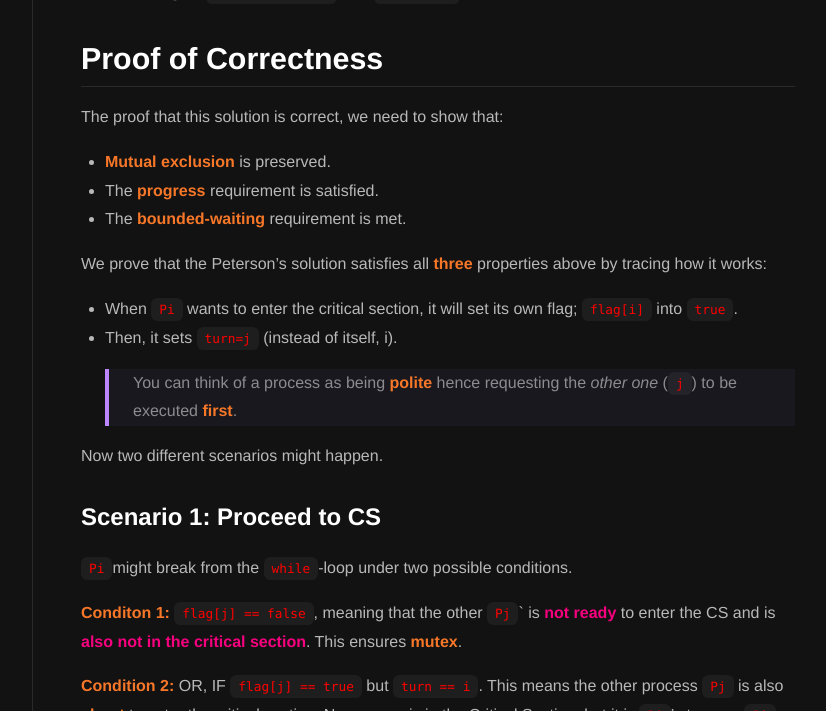
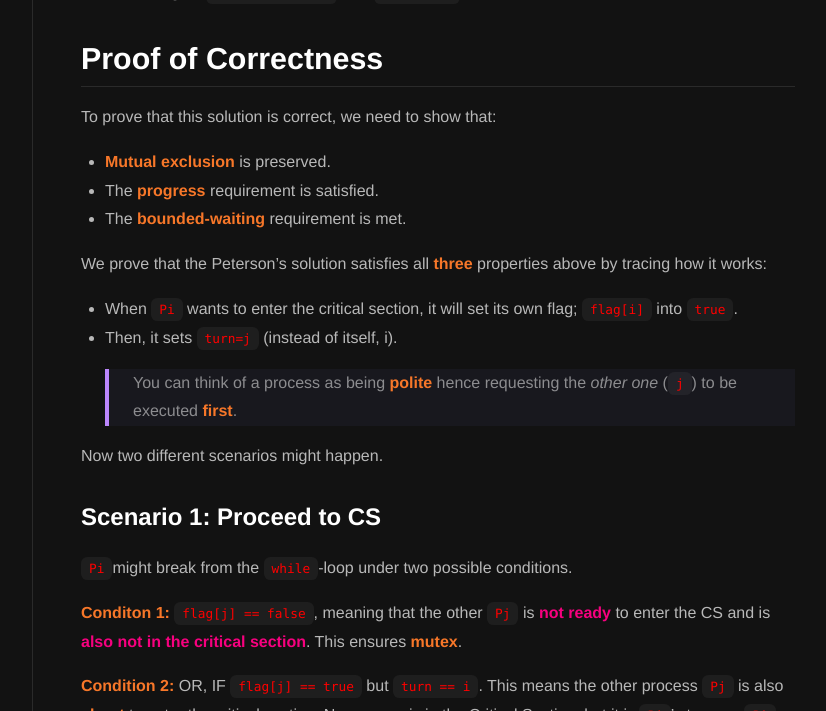
Before and after one commit to natalieagus/50005-2023, a Jekyll site: the page built from _os_notes/week4-2_solutions.md, in a window 1280 px wide. Shown: the part 1682-2393 px from the top of the page, without its empty margins (217-1043 px from the left). Built offline with Jekyll 4.4.1, drawn with Linux system fonts in a browser that asks for light colours; nearby versions of some CDN libraries.

Commit message:
Update week4-2_solutions.md

````diff
--- a/_os_notes/week4-2_solutions.md
+++ b/_os_notes/week4-2_solutions.md
@@ -56,7 +56,7 @@ The algorithm above is the solution for process `Pi`.
 * `Pi` will be <span style="color:#f7007f;"><b>stuck</b></span> at the while-line (notice it's NOT a while-loop, there’s a semicolon at the end), for as long as `flag[j] == true` <span style="color:#f7007f;"><b>and</b></span> `turn == j`.
 
 ## Proof of Correctness
-The proof that this solution is correct, we need to show that:
+To prove that this solution is correct, we need to show that:
 * <span style="color:#f77729;"><b>Mutual exclusion</b></span> is preserved.
 * The <span style="color:#f77729;"><b>progress</b></span> requirement is satisfied.
 * The <span style="color:#f77729;"><b>bounded-waiting</b></span> requirement is met.
@@ -72,7 +72,7 @@ Now two different scenarios might happen.
 ### Scenario 1: Proceed to CS
 `Pi`might break from the `while`-loop under two possible conditions.
 
-<span style="color:#f77729;"><b>Conditon 1:</b></span> `flag[j] == false`, meaning that the other `Pj`` is <span style="color:#f7007f;"><b>not ready</b></span> to enter the CS and is <span style="color:#f7007f;"><b>also not in the critical section</b></span>. This ensures <span style="color:#f77729;"><b>mutex</b></span>.
+<span style="color:#f77729;"><b>Conditon 1:</b></span> `flag[j] == false`, meaning that the other `Pj` is <span style="color:#f7007f;"><b>not ready</b></span> to enter the CS and is <span style="color:#f7007f;"><b>also not in the critical section</b></span>. This ensures <span style="color:#f77729;"><b>mutex</b></span>.
 
 <span style="color:#f77729;"><b>Condition 2:</b></span> OR, IF `flag[j] == true` but `turn == i`. This means the other process `Pj` is also <span style="color:#f77729;"><b>about</b></span> to enter the critical section. No process is in the Critical Section, but it is `Pi`'s turn, so `Pi` gets to enter the CS first (ensuring <span style="color:#f77729;"><b>progress</b></span>).
 
@@ -152,7 +152,7 @@ static pthread_spinlock_t spinlock;
 pthread_spin_init(&spinlock,0);
 pthread_spin_lock(&spinlock); // no context switch, no system call, busy waits if not available
 // CRITICAL SECTION ...
-pthread_spin_unlock(&spinlock)
+pthread_spin_unlock(&spinlock);
 // REMAINDER SECTION ...
 ```
 
````
